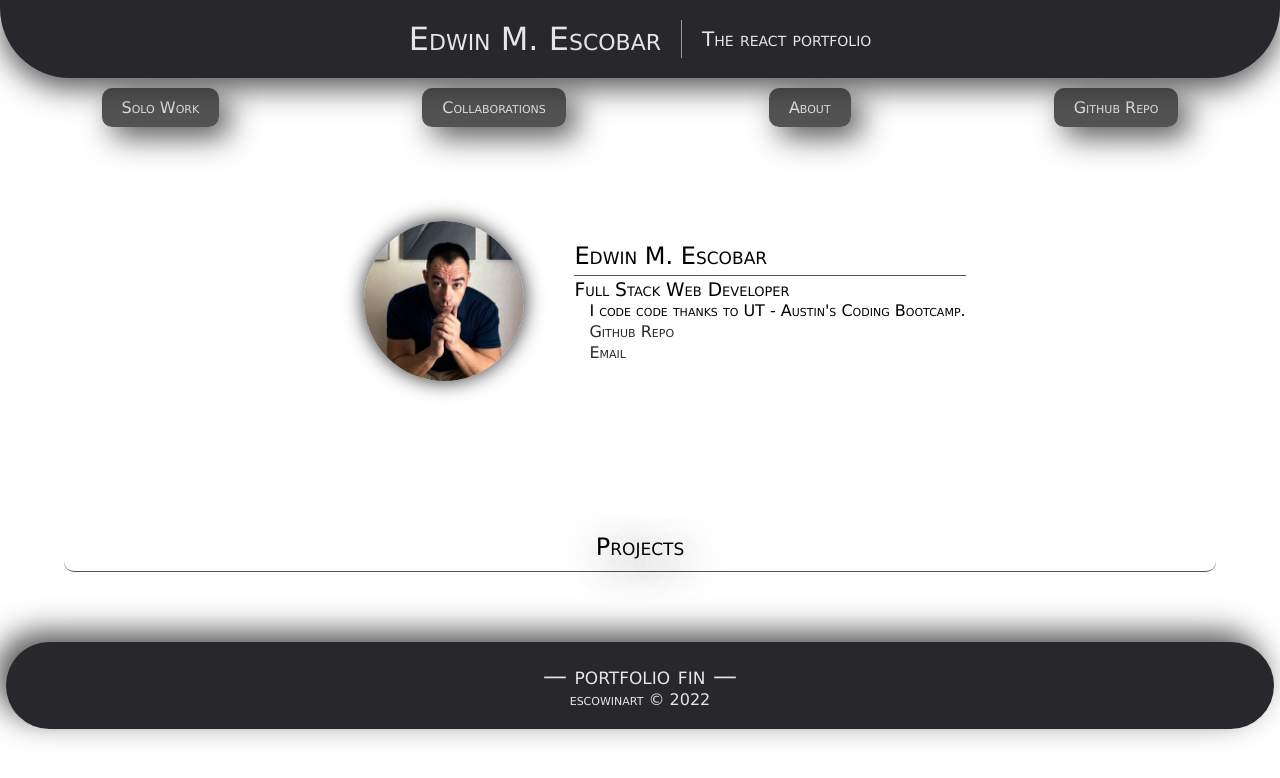
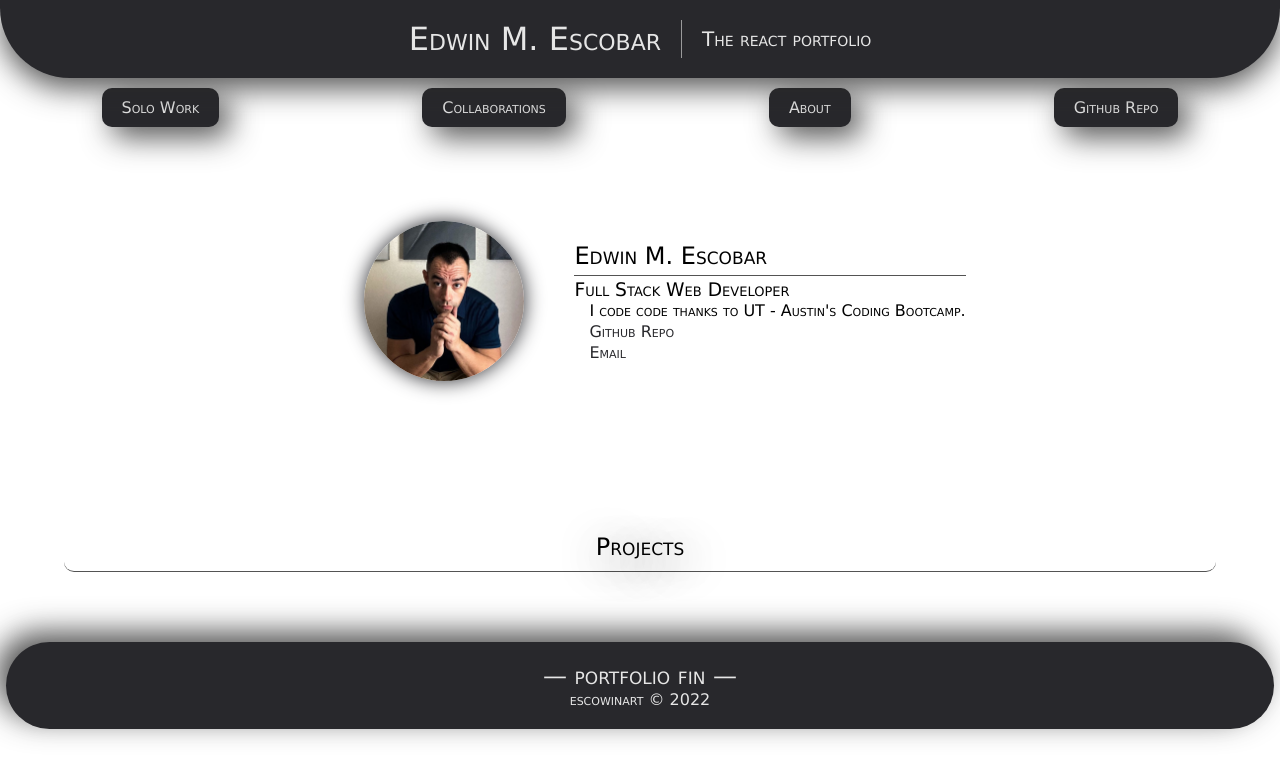
Before and after one commit to escowin/portfolio, a React (Create React App) app: page / in a window 1280 px wide. Shown: the top 778 px of the page. Built offline with nearby package versions, Linux system fonts and the light colour scheme.

Commit message:
css:94 {background-color} changed, css:100 'nav ul li:hover {}' removed (bc visually redundant)

```diff
--- a/src/index.css
+++ b/src/index.css
@@ -91,16 +91,11 @@ nav ul {
 
 nav ul li {
   padding: 10px 20px 10px 20px;
-  background-color: var(--offoffblack);
+  background-color: var(--offblack);
   box-shadow: 10px 10px 30px var(--offoffblack);
   border-radius: 10px;
   transition-duration: 2s;
 }
-
-nav ul li:hover {
-  background-color: var(--offblack);
-}
-
 
 /* SECTIONS */
 .sections {
```
